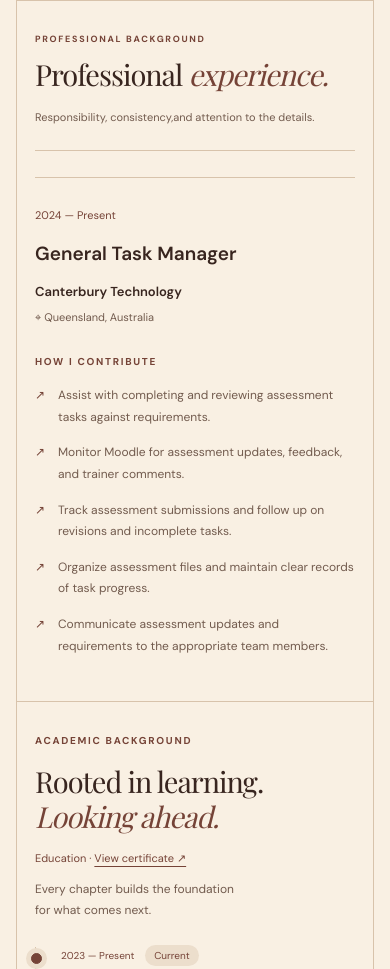
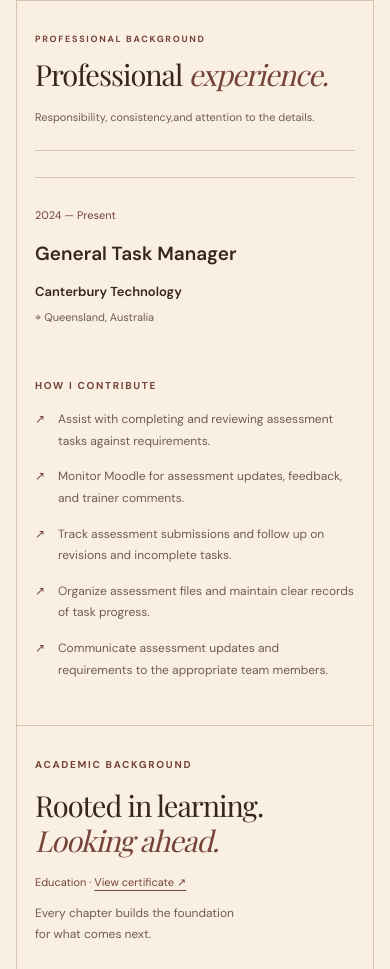
Before and after one commit to Marjt23/Personal_CV, a website: page index.html in a window 390 px wide. Shown: the part 3471-4440 px from the top of the page. Drawn offline with nearby package versions, Linux system fonts and the light colour scheme; a web font is replaced by a local one.

Commit message:
Separate experience and education navigation sections

```diff
--- a/editorial.css
+++ b/editorial.css
@@ -37,7 +37,9 @@ h1 { font-size:clamp(34px,4vw,52px); letter-spacing:-1.5px; line-height:1.08; fo
 .skills-grid { gap:0; border-top:1px solid var(--line); border-left:1px solid var(--line); }.skill-card { border:0; border-right:1px solid var(--line); border-bottom:1px solid var(--line); border-radius:0; padding:23px; background:transparent; }.featured-skill { padding:0; }.skill-card-copy { padding:23px; }.skill-card h3 { font-size:15px; }.skill-card p { font-size:11px; }.skill-card:hover { box-shadow:none; background:#fffaf3; }.skill-number { font:400 12px 'Playfair Display',serif; }.chips li { border-radius:2px; background:var(--surface); font-size:9px; }
 .skill-preview { height:220px; padding:24px; }.document-sheet { transform:none; width:75%; padding:17px; box-shadow:0 8px 15px rgb(53 23 23 / 5%); }.document-sheet b,.browser-content b { font-size:27px; }.document-sheet i { margin:5px 0; }.document-apps img { width:25px; height:25px; }.browser-sheet { transform:none; border-radius:2px; }.browser-content { padding:18px; }.browser-content b { margin-bottom:12px; }.web-logos img { width:28px; height:28px; }.preview-seal { font-size:7px; }
 .bring>h2 { border:0; padding:0; }.bring-grid { gap:25px; }.bring article { padding-right:20px; border-right:1px solid var(--line); }.bring article:last-child { border:0; }.bring article>span { font-size:27px; }.bring h3 { font-size:12px; }.bring p { font-size:11px; }
-.background-band { width:min(1140px,calc(100% - 64px)); margin:auto; border:1px solid var(--line); border-top:0; background:var(--paper); }.background-layout.container { width:100%; gap:0; grid-template-columns:1fr 1fr; }.background-layout>section { padding:40px 28px; }.background-layout>section:first-child { border-right:1px solid var(--line); }.background-layout h2 { font-size:29px; }.experience-meta h3 { font-size:19px; }.responsibilities li { font-size:12px; }.timeline h3 { font-size:13px; }.timeline .current h3 { font-size:17px; }
+.background-band { width:min(1140px,calc(100% - 64px)); margin:auto; border:1px solid var(--line); border-top:0; background:var(--paper); }.background-layout.container { width:100%; gap:0; grid-template-columns:1fr; }.background-layout>section { padding:40px 28px; }.background-layout>section:first-child { border-bottom:1px solid var(--line); }
+.background-layout .experience-card { display:grid; grid-template-columns:1fr 1.4fr; gap:40px; }
+.background-layout .education-grid { display:grid; grid-template-columns:1fr 1.4fr; gap:40px; }.background-layout h2 { font-size:29px; }.experience-meta h3 { font-size:19px; }.responsibilities li { font-size:12px; }.timeline h3 { font-size:13px; }.timeline .current h3 { font-size:17px; }
 .about { width:min(1140px,calc(100% - 64px)); margin:auto; border-inline:1px solid var(--line); background:var(--primary-dark); padding:45px 28px; }.about-grid.container { width:100%; gap:45px; grid-template-columns:.8fr 1.2fr; }.about-visual { max-width:300px; width:100%; }.about-visual img { border:1px solid #8c6252; border-radius:150px 150px 0 0; aspect-ratio:3/4; }.about-tag { font-size:8px; padding:5px 10px; border-radius:2px; }.about-copy>p { font-size:12px; }.about-copy .lead { font-size:16px; }.about h2 { font-size:33px; }.signature { font-size:26px!important; }.career-objective p,.career-interests p { font-size:11px; }.traits strong { font-size:10px; }
 .certificate-card { border:0; border-radius:0; padding:0; gap:30px; background:transparent; }.certificate-details h3 { font-size:20px; }.certificate-type { border-radius:2px; font-size:9px; }.certificate-details p { font-size:11px; }
 .film-achievement { border:0; border-top:1px solid var(--line); margin-top:35px; padding:30px 0 0; border-radius:0; background:transparent; }.film-heading h3 { font-size:27px; }.film-emblem { font-size:40px; }.film-story { font-size:12px; }.film-gallery { gap:12px; }.film-gallery a { border-radius:0; border:1px solid var(--line); }.film-gallery figcaption,.film-note { font-size:10px; }.film-awards strong { font-size:12px; }
@@ -52,7 +54,7 @@ h1 { font-size:clamp(34px,4vw,52px); letter-spacing:-1.5px; line-height:1.08; fo
   .nav-shell { padding:10px 0; }.site-header { border-radius:0; }
   .hero.container { grid-template-columns:1fr 1fr; min-height:0; padding-top:105px; gap:20px 15px; }.cover-meta { top:16px; font-size:8px; letter-spacing:.5px; }.cover-word { top:43px; font-size:12.5vw; }.hero-copy { padding:15px 0 0; align-self:center; }h1 { font-size:clamp(32px,6.7vw,46px); }.hero-title { font-size:10px; }.hero .eyebrow { font-size:8px; }.hero-actions { gap:8px; margin-top:18px; }.hero-actions .button { padding:9px 12px; font-size:9px; gap:12px; }.portrait-composition { width:100%; max-width:none; padding:0; }.portrait-frame { height:270px; border-radius:140px 140px 0 0; }.cover-caption { font-size:6px; letter-spacing:.8px; }.cover-intro { grid-column:1/-1; display:grid; grid-template-columns:1.4fr 1fr; gap:15px; padding:5px 0 25px; }.hero-description { font-size:11px; }.cover-location { margin:0; padding:0; border:0; align-self:start; }.cover-location strong { font-size:9px; }.cover-note { grid-column:1/-1; margin:0; font-size:9px; }
   #projects,#skills,.bring,#certifications,#tools { padding:30px 18px; }.section-heading { display:block; }.section-heading>p { margin-top:12px; }.project-card { grid-template-columns:1fr; gap:23px; }.project-preview { padding:20px; }.project-description { padding:0; }.skills-grid { gap:0; }.skills-grid .featured-skill { grid-column:span 3; }.skill-card { grid-column:span 3; padding:18px; }.featured-skill { padding:0; }.skill-card-copy { padding:18px; }.skill-preview { height:185px; padding:16px; }.document-sheet { width:100%; padding:12px; }.document-sheet b,.browser-content b { font-size:22px; }.browser-content { padding:12px; }.browser-bar { padding:6px; }.browser-bar span { margin-left:4px; font-size:6px; }.web-logos { gap:7px; }.web-logos img { width:22px; height:22px; }.web-logos span,.preview-seal { display:none; }.skill-number { right:14px; }.skill-card h3 { font-size:14px; padding-right:18px; }.skill-card p { font-size:11px; }.chips li { font-size:8px; padding:4px 6px; }
-  .bring-grid { grid-template-columns:1fr; gap:20px; }.bring article { border:0; padding-right:0; }.background-layout.container { width:100%; grid-template-columns:1fr; }.background-layout>section { padding:30px 18px; }.background-layout>section:first-child { border-right:0; border-bottom:1px solid var(--line); }.background-layout .education-grid { padding-top:30px; }.about { padding:30px 18px; }.about-grid.container { width:100%; grid-template-columns:1fr; gap:30px; }.about-visual { max-width:260px; }.about h2 { font-size:30px; }.certificate-card { grid-template-columns:1fr; gap:24px; }.film-achievement { padding-inline:0; }.film-gallery { grid-template-columns:1fr; gap:20px; }.tools-grid { grid-template-columns:repeat(2,minmax(0,1fr)); }.tool { width:auto; height:auto; min-height:65px; padding:12px; }.contact-inner.container { width:100%; padding:30px 18px; grid-template-columns:1fr; gap:18px; }.contact-links { grid-column:1; grid-row:auto; }.contact h2 { font-size:43px; }.contact-inner>p:not(.eyebrow),.contact .eyebrow,.contact h2 { grid-column:1; }.contact-location { margin:0; }.contact-links a { padding-top:13px; }.contact h2>span { display:none; }
+  .bring-grid { grid-template-columns:1fr; gap:20px; }.bring article { border:0; padding-right:0; }.background-layout.container { width:100%; grid-template-columns:1fr; }.background-layout>section { padding:30px 18px; }.background-layout>section:first-child { border-right:0; border-bottom:1px solid var(--line); }.background-layout .experience-card,.background-layout .education-grid { grid-template-columns:1fr; gap:24px; }.background-layout .education-grid { padding-top:30px; }.about { padding:30px 18px; }.about-grid.container { width:100%; grid-template-columns:1fr; gap:30px; }.about-visual { max-width:260px; }.about h2 { font-size:30px; }.certificate-card { grid-template-columns:1fr; gap:24px; }.film-achievement { padding-inline:0; }.film-gallery { grid-template-columns:1fr; gap:20px; }.tools-grid { grid-template-columns:repeat(2,minmax(0,1fr)); }.tool { width:auto; height:auto; min-height:65px; padding:12px; }.contact-inner.container { width:100%; padding:30px 18px; grid-template-columns:1fr; gap:18px; }.contact-links { grid-column:1; grid-row:auto; }.contact h2 { font-size:43px; }.contact-inner>p:not(.eyebrow),.contact .eyebrow,.contact h2 { grid-column:1; }.contact-location { margin:0; }.contact-links a { padding-top:13px; }.contact h2>span { display:none; }
 }
 @media(max-width:430px) { .portrait-frame { height:225px; }.hero.container { padding-top:95px; }.hero-title { font-size:9px; }.cover-intro { grid-template-columns:1fr; }.cover-location { border-top:1px solid var(--line); padding-top:12px; }.skills-grid .featured-skill,.skill-card,.skill-card:last-child { grid-column:span 6; }.skill-preview { height:205px; }.document-sheet { width:75%; }.browser-sheet { max-width:280px; }.tool img { width:25px; height:25px; }.tool h3 { font-size:9px; }.tool { gap:9px; } }
 @media(prefers-reduced-motion:reduce) { .tool:hover { transform:none; } }
```
